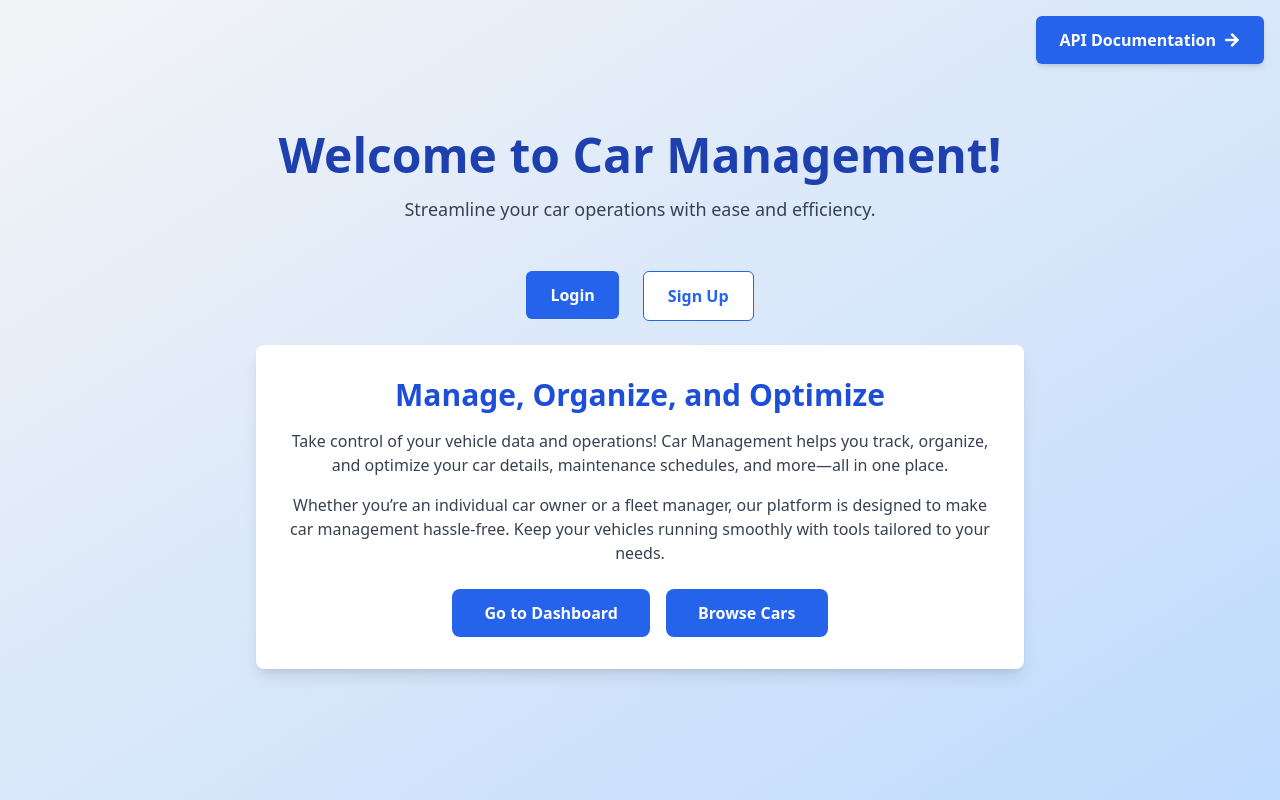
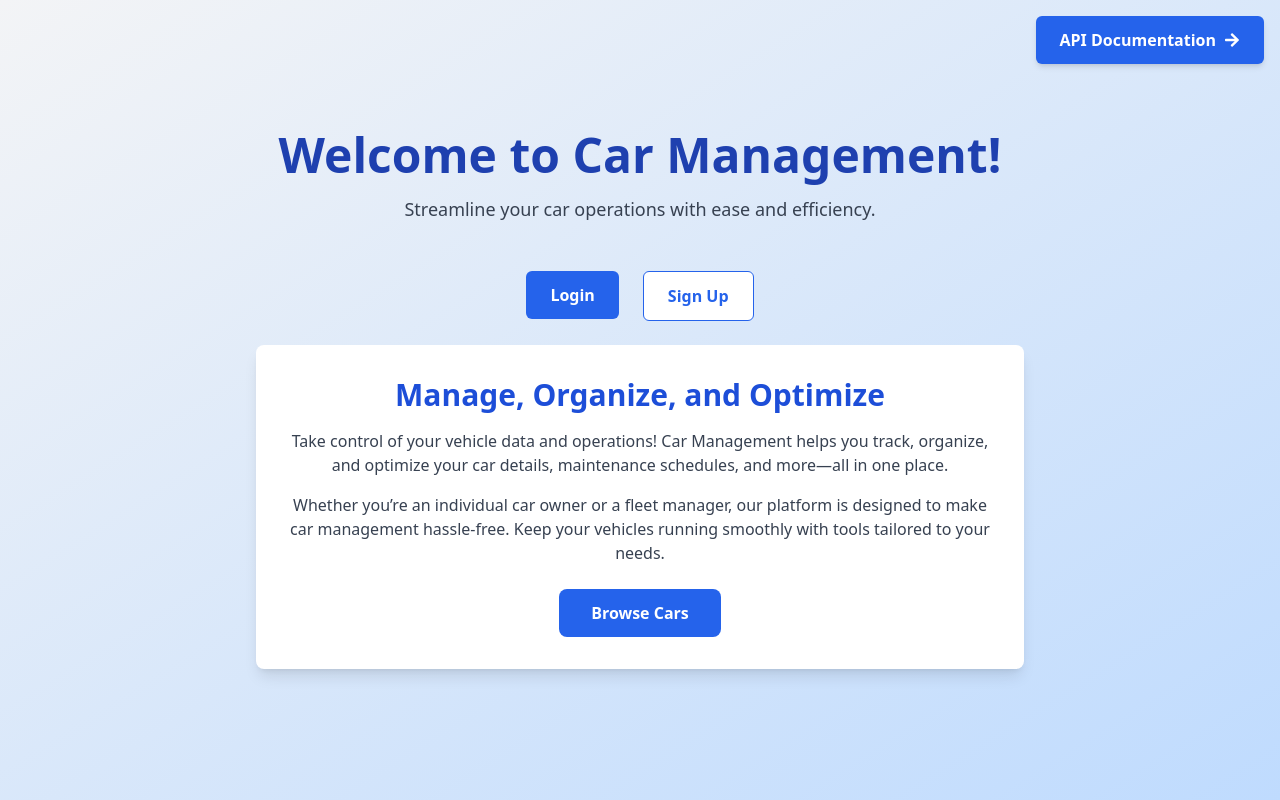
Before and after one commit to Arvindkumar7742/Car-management, a React (Create React App) app in the folder client/: page / in a window 1280 px wide. Built offline with nearby package versions, Linux system fonts and the light colour scheme.

Commit message:
added some config

```diff
--- a/client/src/pages/HomePage.jsx
+++ b/client/src/pages/HomePage.jsx
@@ -58,11 +58,13 @@ function HomePage() {
 
         {/* Buttons */}
         <div className="flex justify-center gap-4 mt-6 flex-wrap">
-          <Link to="/dashboard/my-profile">
+          {
+            user && <Link to="/dashboard/my-profile">
             <button className="px-8 py-3 bg-blue-600 text-white font-bold rounded-lg hover:bg-blue-700 transition duration-300">
               Go to Dashboard
             </button>
           </Link>
+          }
           <Link to="/cars">
             <button className="px-8 py-3 bg-blue-600 text-white font-bold rounded-lg hover:bg-blue-700 transition duration-300">
               Browse Cars
```
